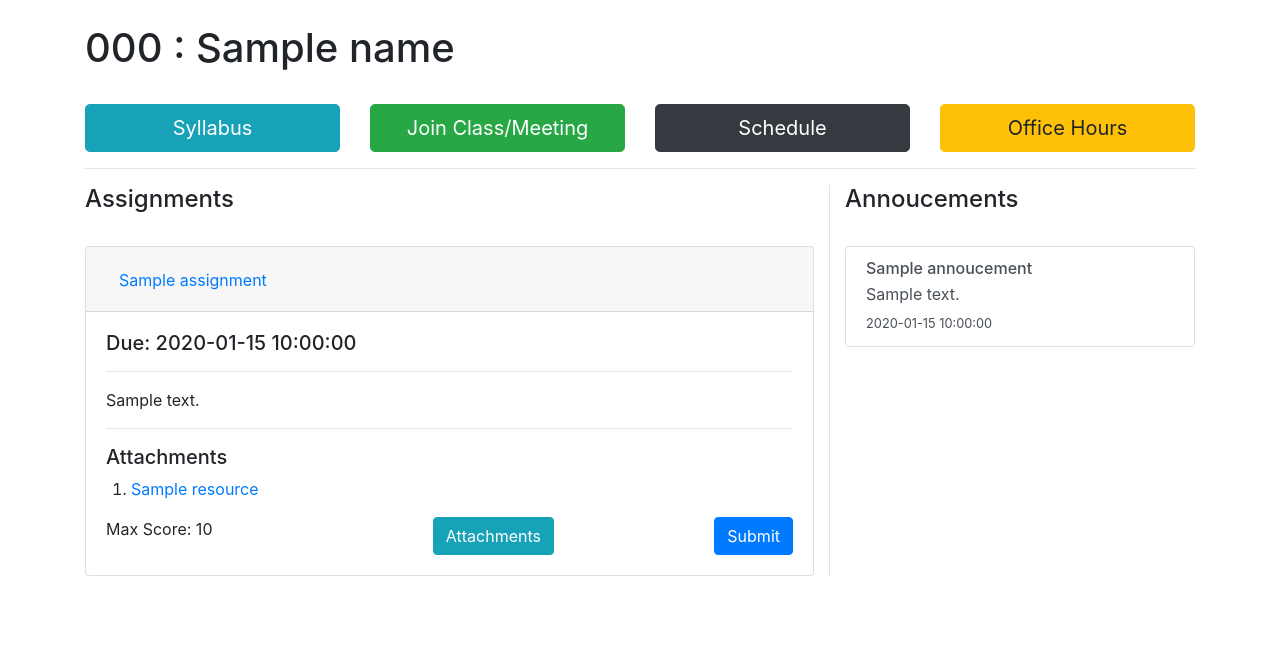
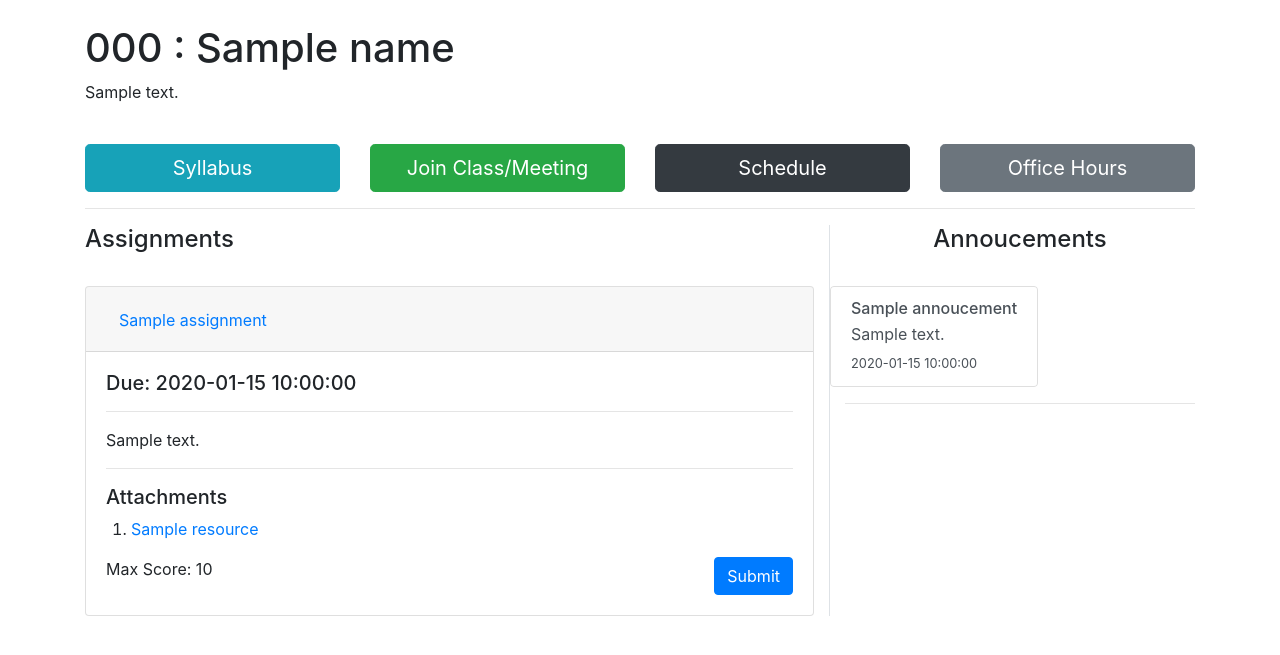
Before and after one commit to iamgroot42/owca, a Flask app: template flask_app/backend/templates/course/index.html in a window 1280 px wide. Shown: the top 655 px of the page. Run offline with Flask 2, Linux system fonts and the light colour scheme; the template is opened without the code that fills it: most values are stand-ins (such as "Sample title", 1, 10 or a date in 2020); some libraries are stand-ins or nearby versions.

Commit message:
Changes discussed in call (11/9)

```diff
--- a/flask_app/backend/course.py
+++ b/flask_app/backend/course.py
@@ -29,13 +29,13 @@ def index(id):
         assignments = sorted(course.get_assignments(),
                         key=lambda x: x.due_date,
                         reverse=True)
-        for z in assignments:
-            print(z.attachments)
+
         return render_template("course/index.html",
                             course=id,
                             class_link=course.meeting_lnk,
                             code=course.course_code,
                             name=course.course_name,
+                            description=course.description,
                             schedule=course.schedule,
                             annoucements=annoucements,
                             syllabus=course.syllabus,
--- a/flask_app/backend/templates/base.html
+++ b/flask_app/backend/templates/base.html
@@ -1,5 +1,5 @@
 <!doctype html>
-<title>{% block title %}{% endblock %} - Backend</title>
+<title>{% block title %}{% endblock %} - OWCA</title>
 <link rel="stylesheet" href="{{ url_for('static', filename='bootstrap.min.css') }}">
 <script src="{{ url_for('static', filename='jquery-3.5.1.min.js') }}"></script>
 <script src="{{ url_for('static', filename='bootstrap.js') }}"></script>
@@ -8,7 +8,10 @@
 
   <nav class="navbar navbar-expand-lg navbar-light bg-light">
     <a class="navbar-brand" href="{{ url_for('index') }}">
-      OWCA
+      <svg width="1em" height="1em" viewBox="0 0 16 16" class="bi bi-house-door" fill="currentColor" xmlns="http://www.w3.org/2000/svg">
+        <path fill-rule="evenodd" d="M7.646 1.146a.5.5 0 0 1 .708 0l6 6a.5.5 0 0 1 .146.354v7a.5.5 0 0 1-.5.5H9.5a.5.5 0 0 1-.5-.5v-4H7v4a.5.5 0 0 1-.5.5H2a.5.5 0 0 1-.5-.5v-7a.5.5 0 0 1 .146-.354l6-6zM2.5 7.707V14H6v-4a.5.5 0 0 1 .5-.5h3a.5.5 0 0 1 .5.5v4h3.5V7.707L8 2.207l-5.5 5.5z"/>
+        <path fill-rule="evenodd" d="M13 2.5V6l-2-2V2.5a.5.5 0 0 1 .5-.5h1a.5.5 0 0 1 .5.5z"/>
+      </svg>
     </a>
     <button class="navbar-toggler" type="button" data-toggle="collapse" data-target="#navbarSupportedContent" aria-controls="navbarSupportedContent" aria-expanded="false" aria-label="Toggle navigation">
       <span class="navbar-toggler-icon"></span>
--- a/flask_app/backend/templates/course/index.html
+++ b/flask_app/backend/templates/course/index.html
@@ -1,16 +1,21 @@
 {% extends 'base.html' %}
-
 {% block content %}
 
 <br>
 
-
 <div class="container">
   <div class="row">
     <div class="col-sm">
-      <h1> {{code}} : {{name}} </h1>
+      <h1> {% block title %} {{code}} : {{name}} {% endblock %} </h1>
     </div>
   </div>
+  {% if description|length > 0 %}
+    <div class="row">
+      <div class="col-sm">
+        <p> {{description}} </p>
+      </div>
+    </div>
+  {% endif %}
   <br>
 
   <div class="row">
@@ -31,7 +36,7 @@
     {% endif %}
     {% if office_hours|length != 0 %}
       <div class="col-sm">
-        <a href="{{office_hours}}" class="btn btn-warning btn-lg btn-block" role="button" target="_blank">Office Hours</a>
+        <a href="{{office_hours}}" class="btn btn-secondary btn-lg btn-block" role="button" target="_blank">Office Hours</a>
       </div>
     {% endif %}
   </div>
@@ -41,8 +46,10 @@
   <div class="row">
     <div class="col-8 border-right">
       <h4> Assignments </h4> <br>
-      <div class="pre-scrollable" style="max-height: 53vh;">
-
+      {% if assignments|length == 0%}
+        <p>No annoucements to show!</p>
+      {% else %}
+        <div class="pre-scrollable" style="max-height: 70vh;">
           <div class="accordion" id="accordionExample">
             {% for assignment in assignments %}
               <div class="card">
@@ -82,16 +89,10 @@
                     <hr>
                     </div>
                     {% endif %}
-
                     <div class="row">
                       <div class="col">
                         {% if assignment.max_score != None%}
                           Max Score: {{assignment.max_score}}
-                      {% endif %}
-                    </div>
-                    <div class="col">
-                      {% if assignment.attachments|length != 0%}
-                      <a href="{{assignment.attachments}}" class="btn btn-info float-right" role="button" target="_blank">Attachments</a>
                         {% endif %}
                       </div>
                       <div class="col-sm">
@@ -104,16 +105,21 @@
             {% endfor %}
           </div>
         </div>
+      {% endif %}
     </div>
 
     <div class="col">
-
+      <div class="row justify-content-center">
         <h4> Annoucements </h4>
+      </div>
       <br>
-      <div class="list-group pre-scrollable" style="max-height: 52vh;">
+      <div class="row">
+      {% if annoucements|length == 0%}
+        <p>No annoucements to show!</p>
+      {% else %}
+        <div class="list-group pre-scrollable" style="max-height: 65vh;">
           {% for annoucement in annoucements%}
             <a href="{{annoucement.link}}" class="list-group-item list-group-item-action flex-column align-items-start" target="_blank">
-
             <div class="d-flex w-100 justify-content-between">
               <h6 class="mb-1">{{annoucement.title}}</h6>
             </div>
@@ -126,6 +132,9 @@
           </a>
           {% endfor %}
         </div>
+      {% endif %}
+    </div>
+    <hr>
 
     </div>
   </div>
--- /dev/null
+++ b/flask_app/make_password.py
@@ -0,0 +1,6 @@
+from werkzeug.security import generate_password_hash
+import sys
+
+if __name__ == "__main__":
+    name = sys.argv[1]
+    print("Password for %s: %s" % (name, generate_password_hash(name)))
```
Also changed, not shown: flask_app/backend/models/course.py (+4 -4 lines), flask_app/README.md, 1 other file. Lines whose indentation alone changed are shown as unchanged.
